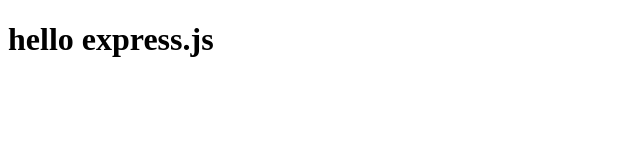
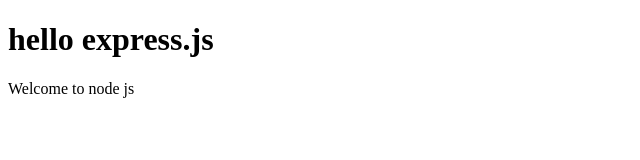
Before and after one commit to ritesh93/web-server, a website: page public/index.html in a window 1280 px wide. Shown: the whole page, without its empty margins (0-640 px from the left). Drawn offline with Linux system fonts and the light colour scheme.

Commit message:
adding changes to html file

```diff
--- a/public/index.html
+++ b/public/index.html
@@ -9,5 +9,6 @@
 	<h1>
 	hello express.js
 	</h1>
+	<p>Welcome to node js</p>
 	</body>
 </html>
```
